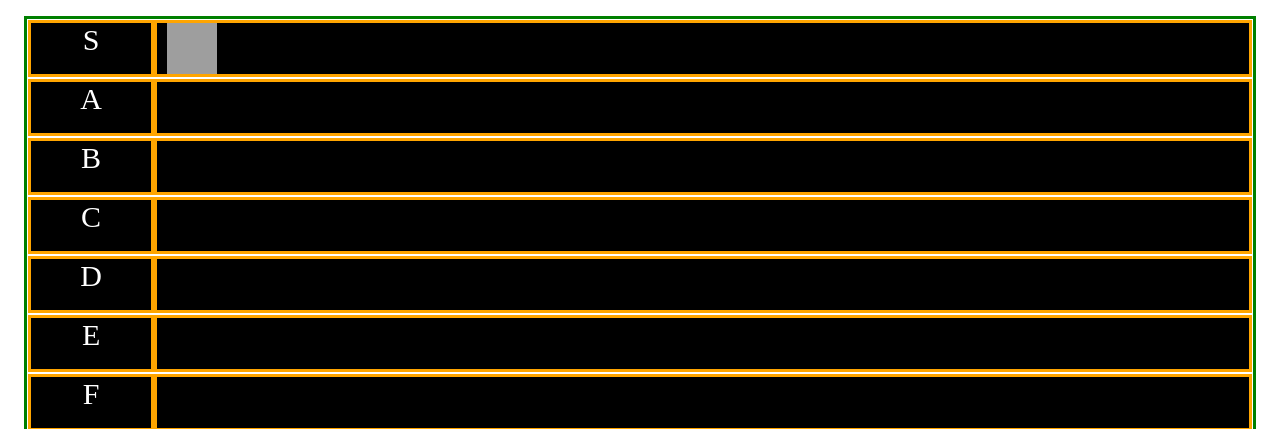
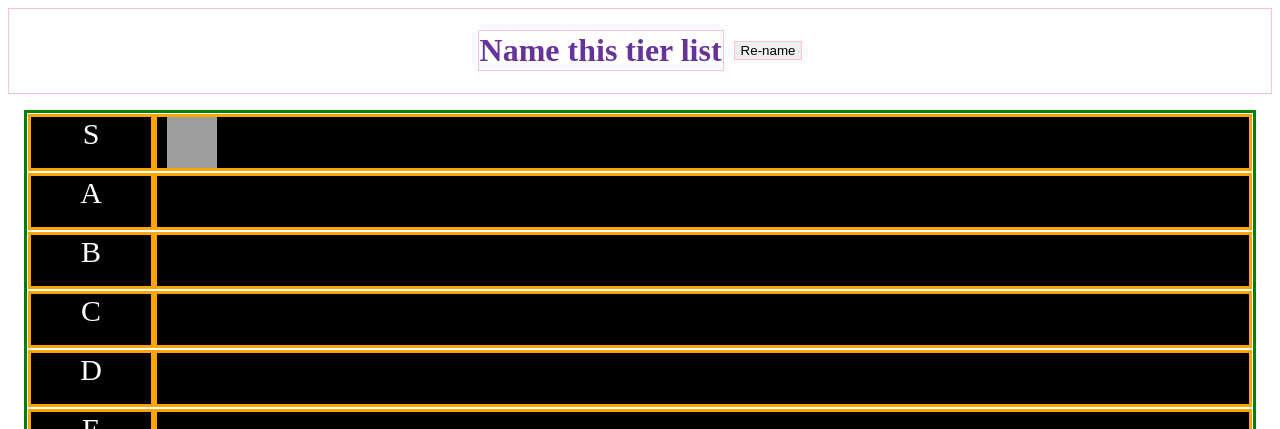
Before and after one commit to SamuelJJk/SBA-316, a plain HTML site: page index.html in a window 1280 px wide. Shown: the top 429 px of the page. Drawn offline with Linux system fonts and the light colour scheme; grey boxes are pictures that could not be loaded.

Commit message:
Added a title box with a btn

```diff
--- a/index.html
+++ b/index.html
@@ -10,6 +10,10 @@
     <link rel="stylesheet" href="style.css" />
   </head>
   <body>
+    <div class="titleContainer">
+      <h1 class="title">Name this tier list</h1>
+      <button class="reName">Re-name</button>
+    </div>
     <div class="tierBoard">
       <div class="tiers">
         <div class="letters">S</div>
--- a/style.css
+++ b/style.css
@@ -1,3 +1,18 @@
+.titleContainer{
+    border: 1px solid pink;
+    display: flex;
+    align-items: center;
+    justify-content: center;
+}
+.title{
+    border: 1px solid pink;
+    color: rebeccapurple;
+    padding: 1px;
+}
+.reName{
+    border: 1px solid pink;
+    margin-left: 10px;
+}
 .tierBoard{
     border: 3px solid green;
     margin: 1em;
```
